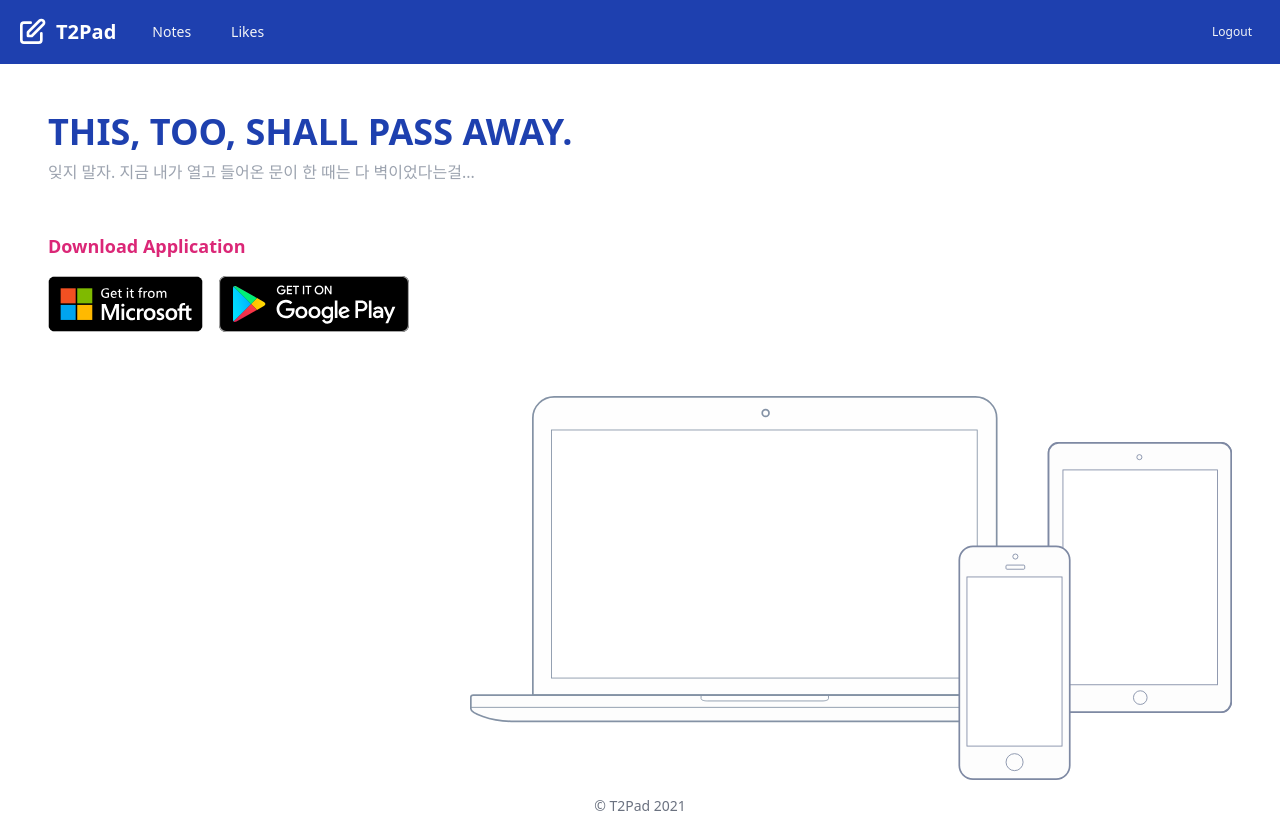
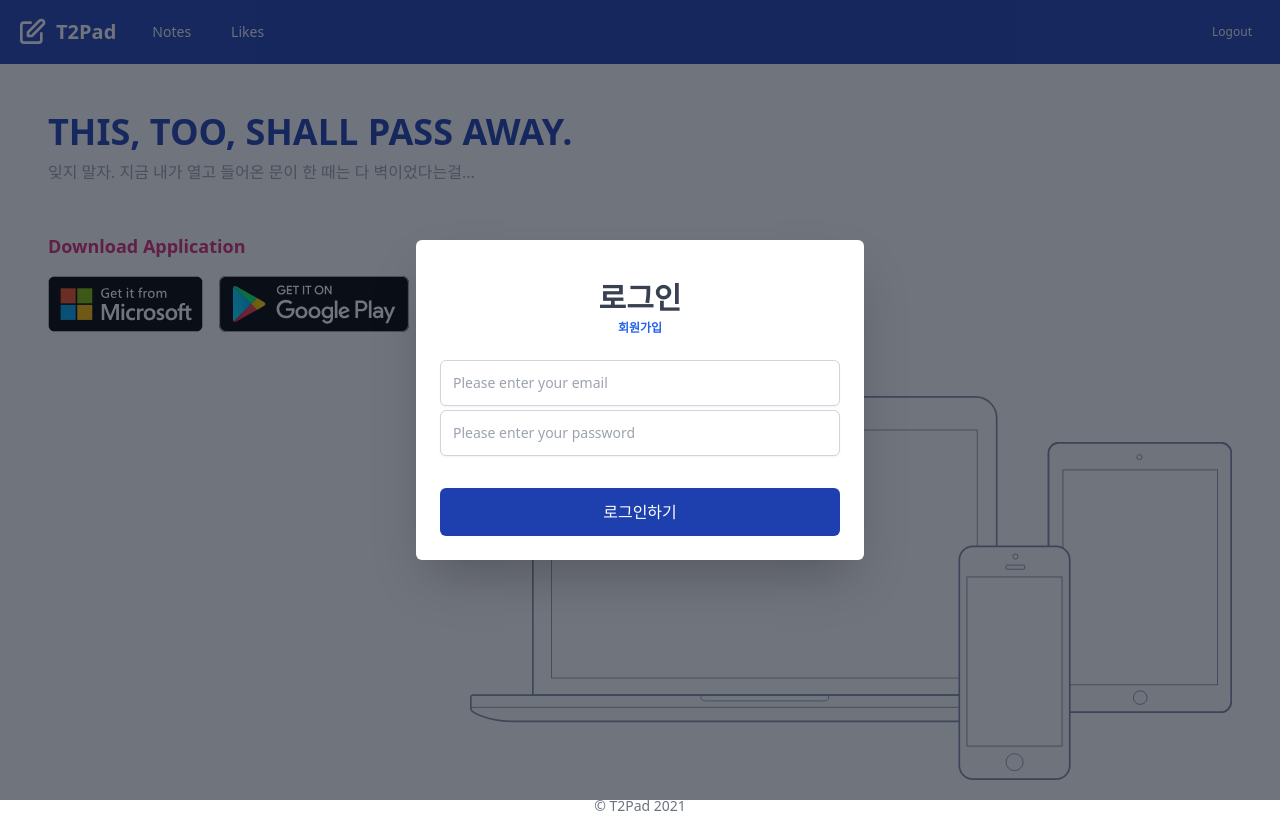
Before and after one commit to dev-t2/learn-javascript, a React (Create React App) app in the folder frontend/: page / in a window 1280 px wide. Built offline with nearby package versions, Linux system fonts and the light colour scheme; the HTML template or start-up script is replaced by a standard one.

Commit message:
Login Component and Tailwind CSS Update

```diff
--- a/frontend/src/components/Header.js
+++ b/frontend/src/components/Header.js
@@ -1,8 +1,6 @@
-import { useReactiveVar } from '@apollo/client';
 import { memo, useCallback, useState } from 'react';
 import { Link } from 'react-router-dom';
 
-import { isLoggedInVar } from '../apollo';
 import Logo from './Logo';
 import Logout from './Logout';
 import Menu from './Menu';
@@ -11,10 +9,6 @@ import Nav from './Nav';
 const menuItems = ['Notes', 'Likes'];
 
 const Header = ({ title, navItems }) => {
-  const isLoggedIn = useReactiveVar(isLoggedInVar);
-
-  console.log(isLoggedIn);
-
   const [isMenu, setIsMenu] = useState(false);
 
   const onClick = useCallback(() => {
--- a/frontend/src/components/Logout.js
+++ b/frontend/src/components/Logout.js
@@ -1,7 +1,24 @@
-import { memo } from 'react';
+import { memo, useCallback } from 'react';
+import { withRouter } from 'react-router-dom';
 
-const Logout = ({ className }) => {
-  return <button className={`w-16 header-logout ${className}`}>Logout</button>;
+import client, { isLoggedInVar } from '../apollo';
+
+const Logout = ({ history, className }) => {
+  const onClick = useCallback(() => {
+    localStorage.removeItem('token');
+
+    client.resetStore();
+
+    isLoggedInVar(false);
+
+    history.replace('/');
+  }, [history]);
+
+  return (
+    <button className={`w-16 header-logout ${className}`} onClick={onClick}>
+      Logout
+    </button>
+  );
 };
 
-export default memo(Logout);
+export default withRouter(memo(Logout));
--- /dev/null
+++ b/frontend/src/components/SignInForm.js
@@ -0,0 +1,103 @@
+import { memo, useCallback, useState } from 'react';
+import { Link } from 'react-router-dom';
+import { gql, useMutation } from '@apollo/client';
+
+import { isLoggedInVar } from '../apollo';
+
+const SIGN_IN = gql`
+  mutation signIn($email: String!, $password: String!) {
+    signIn(email: $email, password: $password)
+  }
+`;
+
+const SignInForm = () => {
+  const [signIn, { loading, error }] = useMutation(SIGN_IN, {
+    onCompleted: (data) => {
+      localStorage.setItem('token', data.signIn);
+
+      isLoggedInVar(true);
+    },
+  });
+
+  const [values, setValues] = useState();
+
+  const onSubmit = useCallback(
+    (e) => {
+      e.preventDefault();
+
+      signIn({
+        variables: {
+          ...values,
+        },
+      });
+    },
+    [signIn, values]
+  );
+
+  const onChange = useCallback((e) => {
+    setValues((prev) => ({
+      ...prev,
+      [e.target.name]: e.target.value,
+    }));
+  }, []);
+
+  return (
+    <div className="fixed inset-0 bg-gray-900 bg-opacity-60">
+      <div className="min-w-full min-h-full flex items-center justify-center px-4">
+        <div className="max-w-md w-full bg-white rounded-md p-6 shadow-2xl">
+          <div className="mb-6">
+            <h2 className="text-center text-3xl font-extrabold text-gray-700 mt-4">로그인</h2>
+            <p className="text-center text-xs text-gray-600 mt-1">
+              <Link className="text-blue-600 font-semibold" to="/signup">
+                회원가입
+              </Link>
+            </p>
+          </div>
+
+          <form onSubmit={onSubmit}>
+            <div className="max-w-lg mx-auto mb-2">
+              <div>
+                <input
+                  className="signup-input"
+                  type="email"
+                  name="email"
+                  placeholder="Please enter your email"
+                  autoComplete="off"
+                  required
+                  onChange={onChange}
+                />
+              </div>
+
+              <div>
+                <input
+                  className="signup-input"
+                  type="password"
+                  name="password"
+                  placeholder="Please enter your password"
+                  autoComplete="off"
+                  required
+                  onChange={onChange}
+                />
+              </div>
+            </div>
+
+            <div className="text-xs font-semibold text-red-500">
+              {error && '로그인 정보가 올바르지 않습니다. 다시 입력해주세요.'}
+            </div>
+
+            <div className="mt-8">
+              <button
+                type="submit"
+                className="bg-blue-800 w-full py-3 rounded-md text-white hover:bg-blue-900 focus:outline-none"
+              >
+                로그인하기
+              </button>
+            </div>
+          </form>
+        </div>
+      </div>
+    </div>
+  );
+};
+
+export default memo(SignInForm);
--- a/frontend/src/components/SignUpForm.js
+++ b/frontend/src/components/SignUpForm.js
@@ -9,7 +9,7 @@ const SIGN_UP = gql`
 `;
 
 const SignUpForm = ({ history }) => {
-  const [signUp, { loading }] = useMutation(SIGN_UP, {
+  const [signUp] = useMutation(SIGN_UP, {
     onCompleted: (data) => {
       localStorage.setItem('token', data.signUp);
 
@@ -111,7 +111,7 @@ const SignUpForm = ({ history }) => {
         <div className="mt-12">
           <button
             type="submit"
-            className="bg-blue-800 w-full py-3 rounded-md font-medium text-white hover:bg-blue-900 focus:outline-none"
+            className="bg-blue-800 w-full py-3 rounded-md text-white hover:bg-blue-900 focus:outline-none"
           >
             SUBMIT
           </button>
--- a/frontend/src/pages/home.js
+++ b/frontend/src/pages/home.js
@@ -1,6 +1,16 @@
-import { memo } from 'react';
+import { useReactiveVar } from '@apollo/client';
+import { memo, useEffect } from 'react';
+
+import { isLoggedInVar } from '../apollo';
+import SignInForm from '../components/SignInForm';
 
 const HomePage = () => {
+  const isLoggedIn = useReactiveVar(isLoggedInVar);
+
+  useEffect(() => {
+    document.title = 'T2Pad';
+  }, []);
+
   return (
     <section>
       <div className="max-w-7xl px-4 mx-auto mt-8 sm:mt-12 flex flex-col">
@@ -33,6 +43,8 @@ const HomePage = () => {
           <img className="h-64 md:h-80 lg:h-96" src="images/devices.svg" alt="device" />
         </div>
       </div>
+
+      {isLoggedIn ? null : <SignInForm />}
     </section>
   );
 };
--- a/frontend/src/pages/index.js
+++ b/frontend/src/pages/index.js
@@ -1,6 +1,8 @@
 import { memo } from 'react';
-import { BrowserRouter as Router, Route } from 'react-router-dom';
+import { BrowserRouter as Router, Redirect, Route } from 'react-router-dom';
+import { useReactiveVar } from '@apollo/client';
 
+import { isLoggedInVar } from '../apollo';
 import Layout from '../components/Layout';
 import HomePage from './home';
 import SignUpPage from './signup';
@@ -9,14 +11,23 @@ import LikesPage from './likes';
 import NotePage from './note';
 
 const Pages = () => {
+  const isLoggedIn = useReactiveVar(isLoggedInVar);
+
   return (
     <Router>
       <Layout>
         <Route exact path="/" component={HomePage} />
-        <Route exact path="/signup" component={SignUpPage} />
-        <Route exact path="/notes" component={NotesPage} />
-        <Route exact path="/likes" component={LikesPage} />
-        <Route path="/note/:id" component={NotePage} />
+
+        {isLoggedIn ? (
+          <>
+            <Route exact path="/signup" component={SignUpPage} />
+            <Route exact path="/notes" component={NotesPage} />
+            <Route exact path="/likes" component={LikesPage} />
+            <Route path="/note/:id" component={NotePage} />
+          </>
+        ) : (
+          <Redirect to="/" />
+        )}
       </Layout>
     </Router>
   );
```
